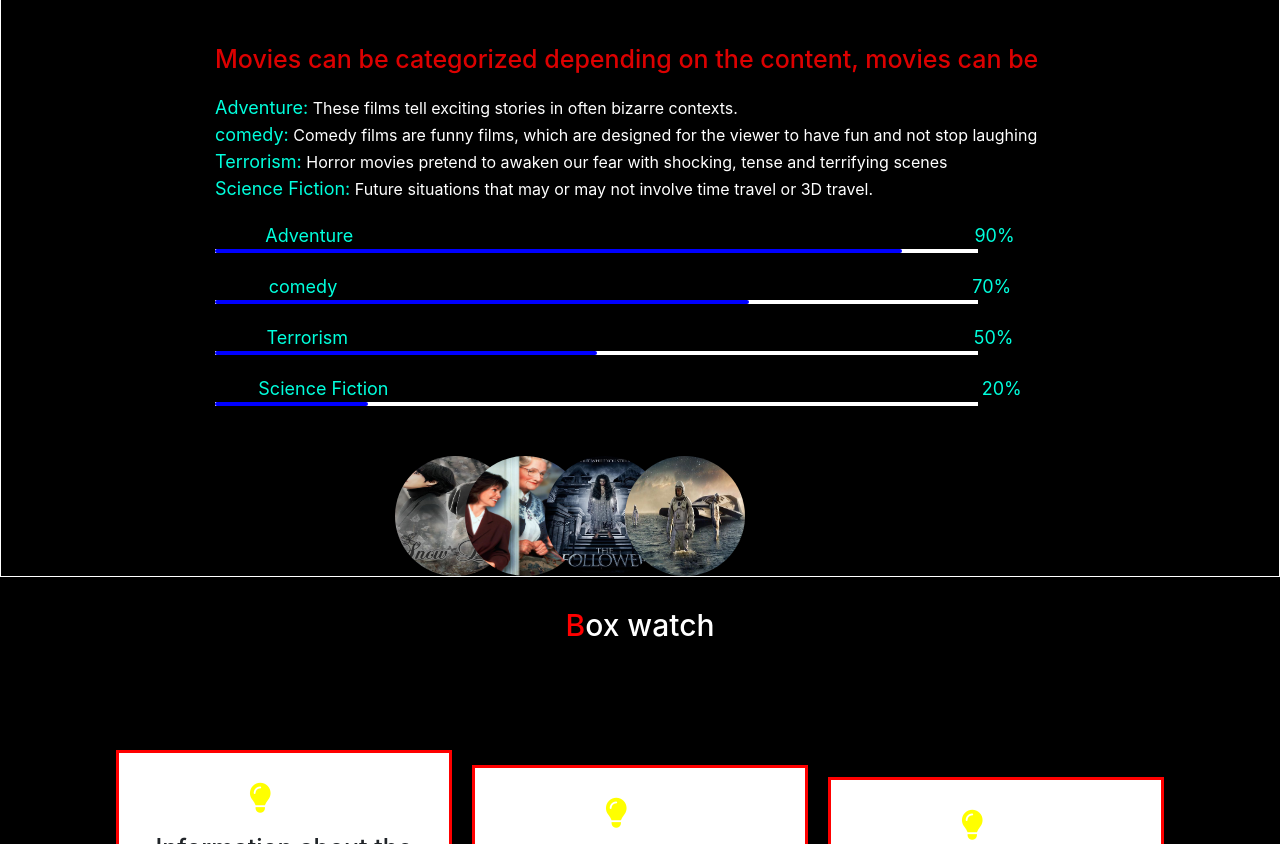
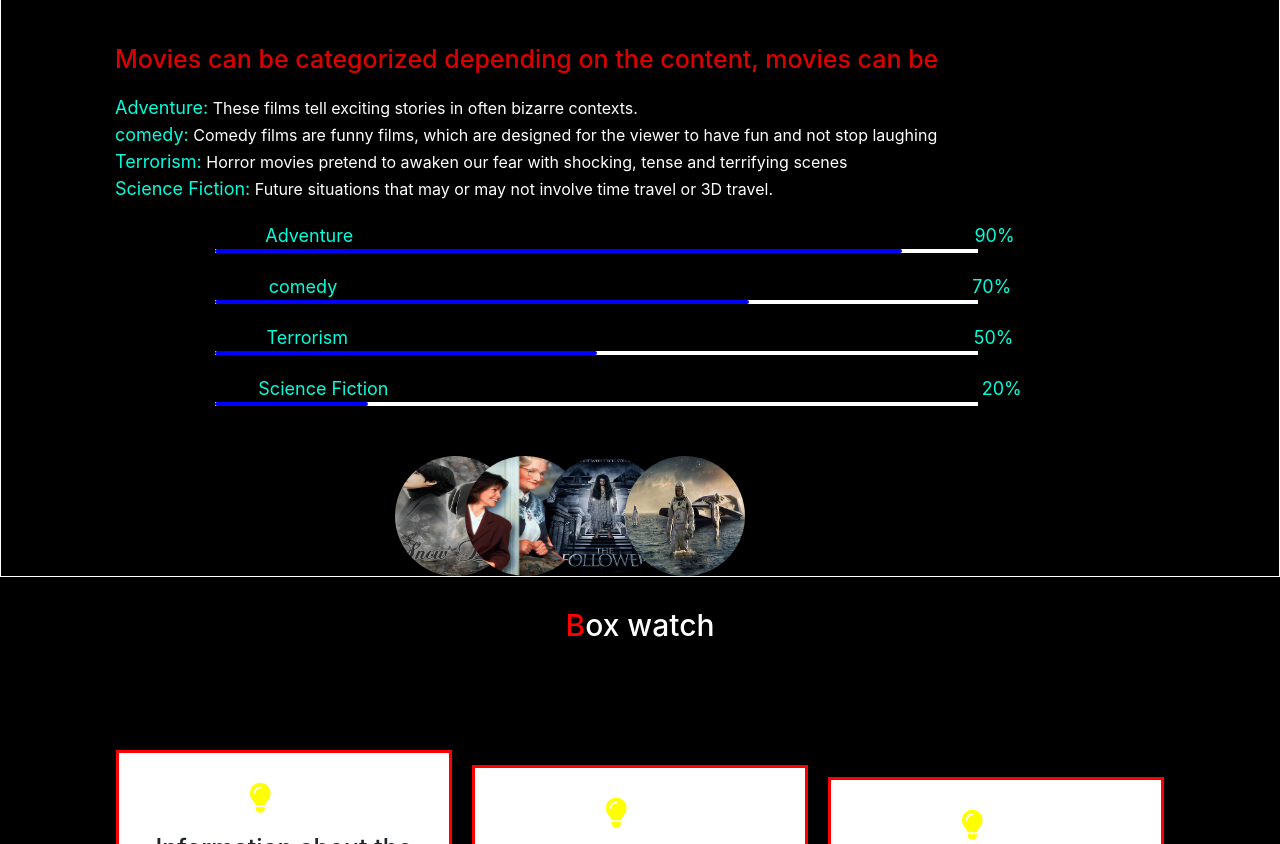
Before and after one commit to bessanakkila/film_, a plain HTML site: page index.html in a window 1280 px wide. Shown: the part 2798-3642 px from the top of the page. Drawn offline with nearby package versions, Linux system fonts and the light colour scheme.

Commit message:
Update film.css

```diff
--- a/css/film.css
+++ b/css/film.css
@@ -223,14 +223,14 @@ h3{
 .in h5{
   color:rgba(255, 0, 0, 0.863);
   margin-top: 20px;
-  margin-left: 120px;
+  margin-left: 20px;
   font-size: 25px;
 
 }
 .in p{
   color: white;
   margin-top: 20px;
-  margin-left: 120px;
+  margin-left: 20px;
 }
 
 .col{
```
